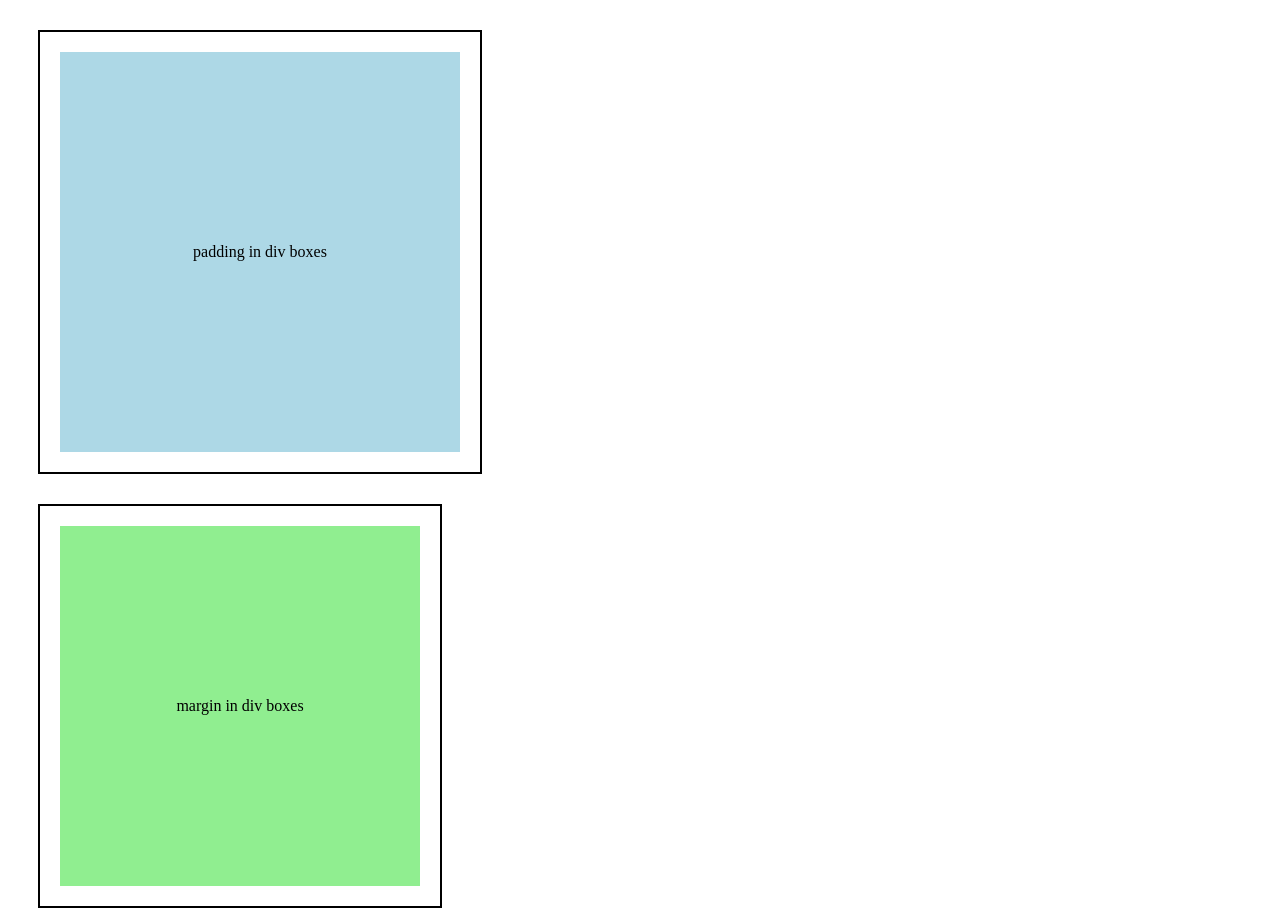
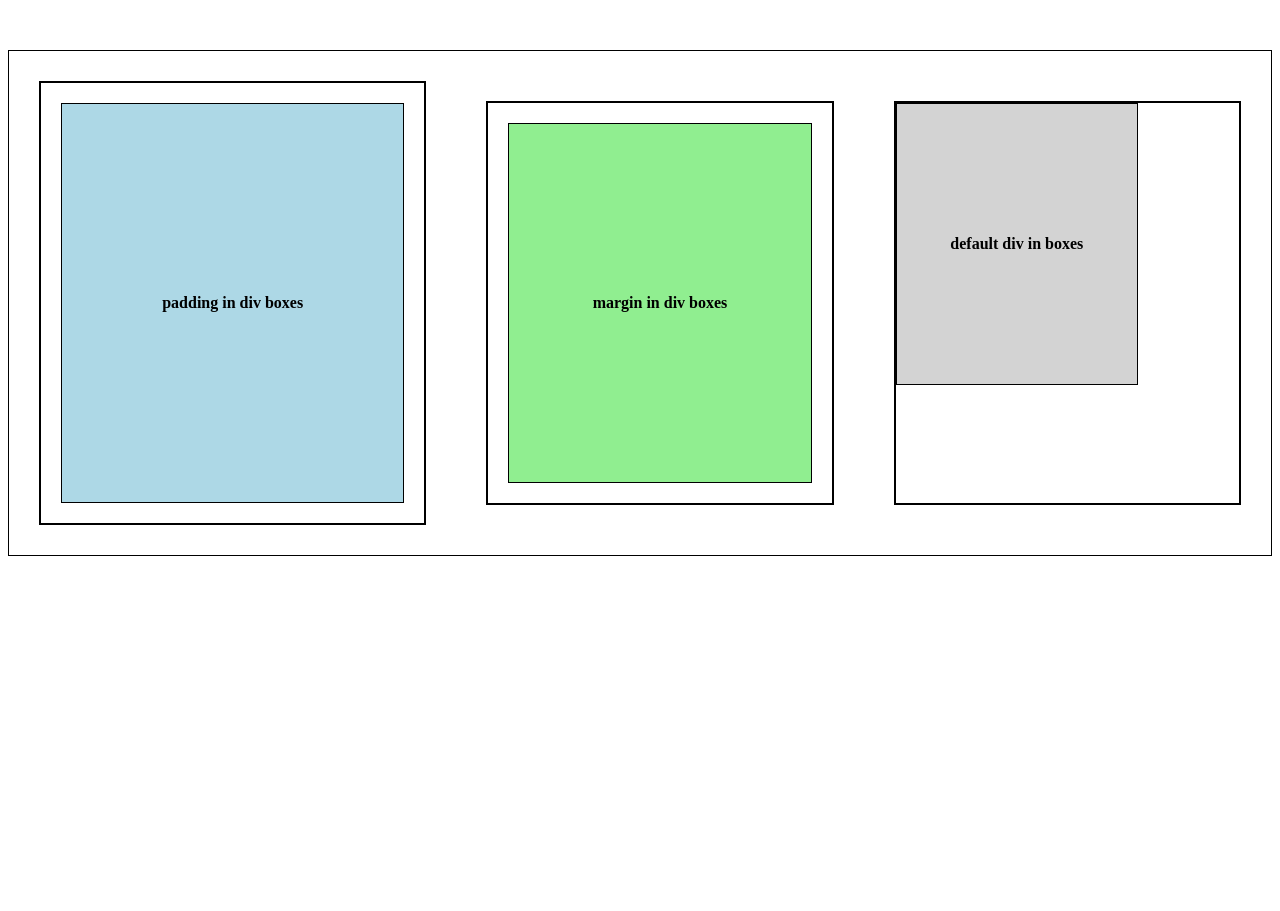
Before and after one commit to RAPHAELWAFULA/padem, a plain HTML site: page index.html in a window 1280 px wide. Shown: the top 911 px of the page. After the commit the page ends 800 px from the top, so only its background shows below. Drawn offline with Linux system fonts and the light colour scheme.

Commit message:
progress2

```diff
--- a/index.html
+++ b/index.html
@@ -7,18 +7,20 @@
     <link rel="stylesheet" href="style.css" />
   </head>
   <body>
+    <div id="container">
       <div class="padding">
         <!-- <p>padding</p> -->
-      <div class="box1">padding in div boxes</div>
+        <div class="box1"><b>padding in div boxes</b></div>
       </div>
 
       <div class="margin">
         <!-- <p>margin</p> -->
-      <div class="box2">margin in div boxes</div>
+        <div class="box2"><b>margin in div boxes</b></div>
       </div>
 
       <div class="default">
-      <div class="box3">default div in boxes</div>
+        <div class="box3"><b>default div in boxes</b></div>
+      </div>
     </div>
   </body>
 </html>
--- a/style.css
+++ b/style.css
@@ -1,3 +1,13 @@
+/* main container */
+#container {
+  display: flex;
+  flex-direction: row;
+  justify-content: space-between;
+  align-items: center;
+  border: 1px solid black;
+  margin-top: 50px;
+}
+
 /* padding box styling */
 .padding {
   display: flex;
@@ -15,6 +25,7 @@
   justify-content: center;
   align-items: center;
   display: flex;
+  border: 1px solid black;
 }
 
 /* margin box styling */
@@ -34,6 +45,7 @@
   align-items: center;
   display: flex;
   margin: 20px;
+  border: 1px solid black;
 }
 
 /* default div in boxes styling*/
@@ -47,8 +59,9 @@
 .box3 {
   display: flex;
   background-color: lightgray;
-  width: 50%;
-  height: 50%;
+  width: 70%;
+  height: 70%;
   justify-content: center;
   align-items: center;
+  border: 1px solid black;
 }
```
Lines whose indentation alone changed are shown as unchanged.
